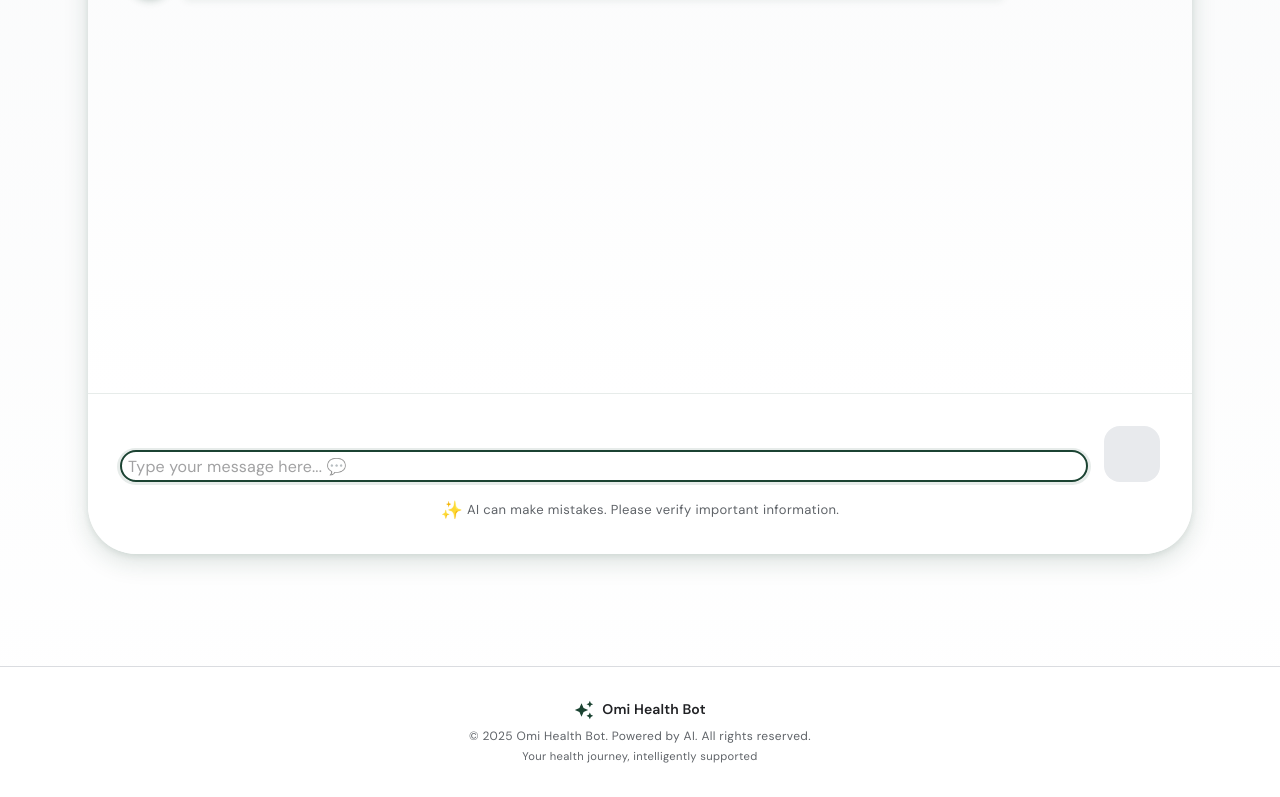
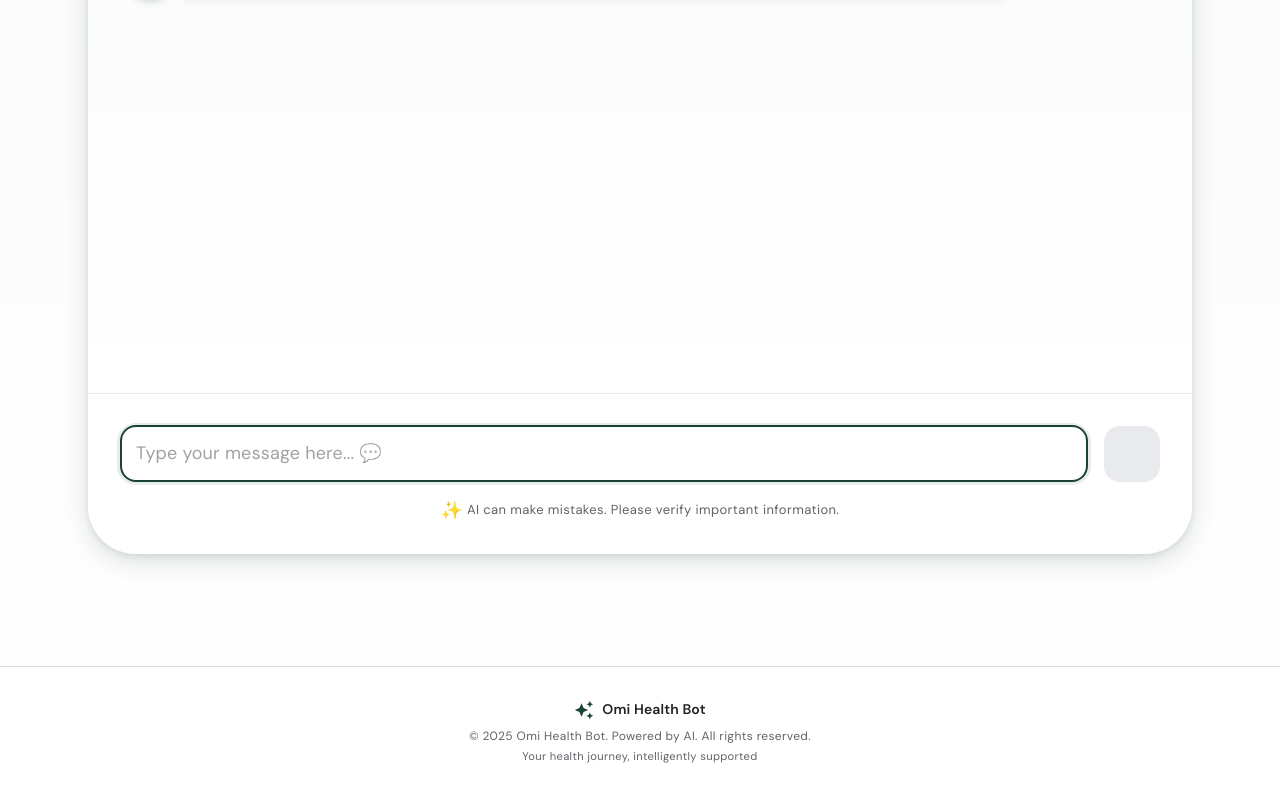
Before and after one commit to Shivesh-ctrl/healthcare-scheduler, a React (Vite) app in the folder frontend/: page / in a window 1280 px wide. Shown: the part 491-1288 px from the top of the page. Built offline with nearby package versions, Linux system fonts and the light colour scheme; no server answers; some icons are missing.

Commit message:
Make input box bigger: increase padding, font size, and min-height

```diff
--- a/frontend/src/components/ChatWindow.tsx
+++ b/frontend/src/components/ChatWindow.tsx
@@ -546,13 +546,14 @@ export default function ChatWindow() {
               }
             }}
             multiline
-            maxRows={4}
+            maxRows={5}
             sx={{
               '& .MuiOutlinedInput-root': {
                 bgcolor: '#f8f9fa',
                 borderRadius: '16px',
-                fontSize: '1rem',
-                padding: '4px 8px',
+                fontSize: '1.125rem',
+                padding: '12px 16px',
+                minHeight: '56px',
                 transition: 'all 0.2s cubic-bezier(0.4, 0, 0.2, 1)',
                 '&:hover': {
                   bgcolor: '#f1f3f4',
@@ -561,6 +562,11 @@ export default function ChatWindow() {
                   bgcolor: 'white',
                   boxShadow: '0 0 0 3px rgba(27, 67, 50, 0.1)',
                 }
+              },
+              '& .MuiInputBase-input': {
+                padding: '0 !important',
+                fontSize: '1.125rem',
+                lineHeight: 1.5,
               }
             }}
           />
```
